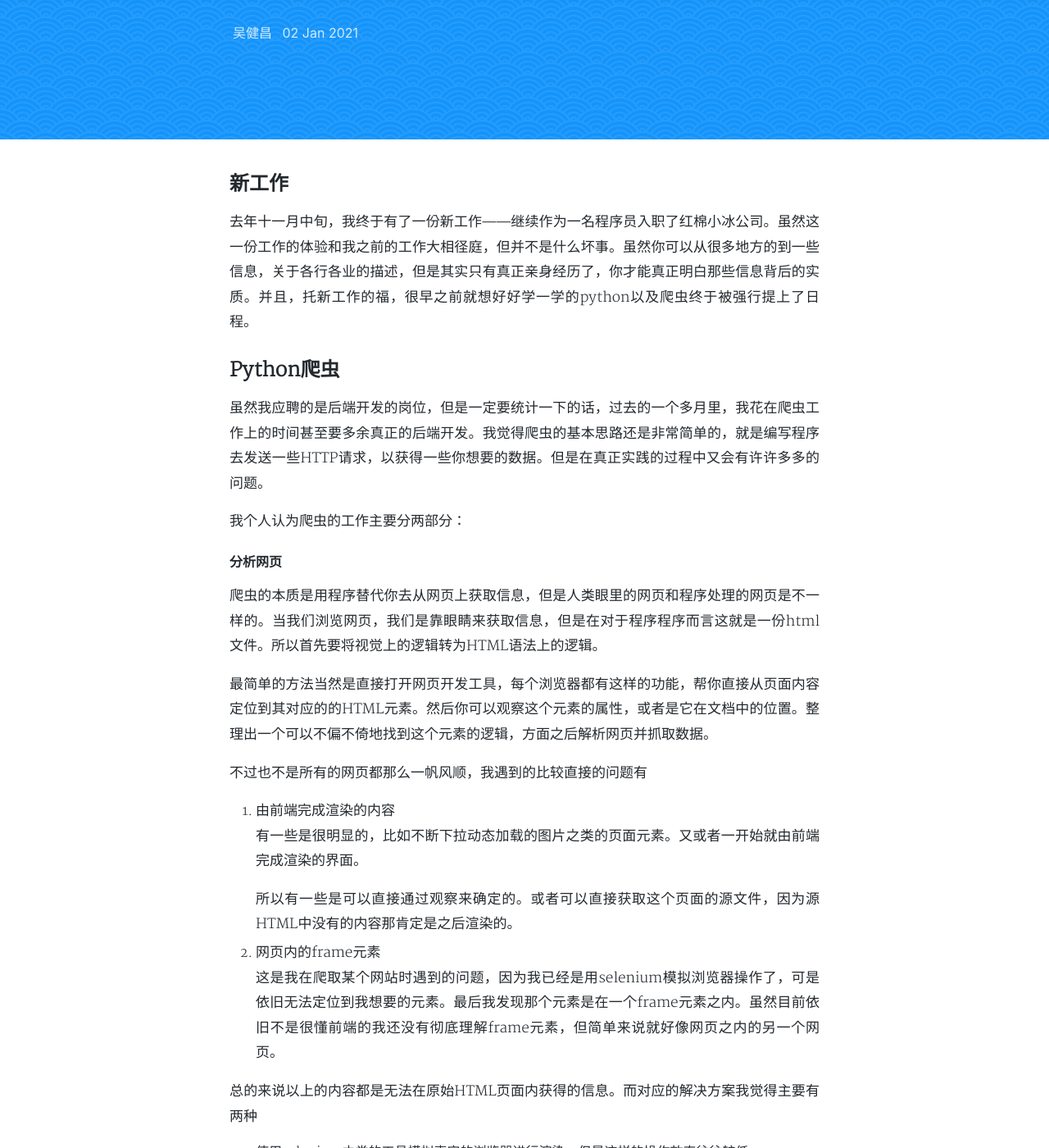
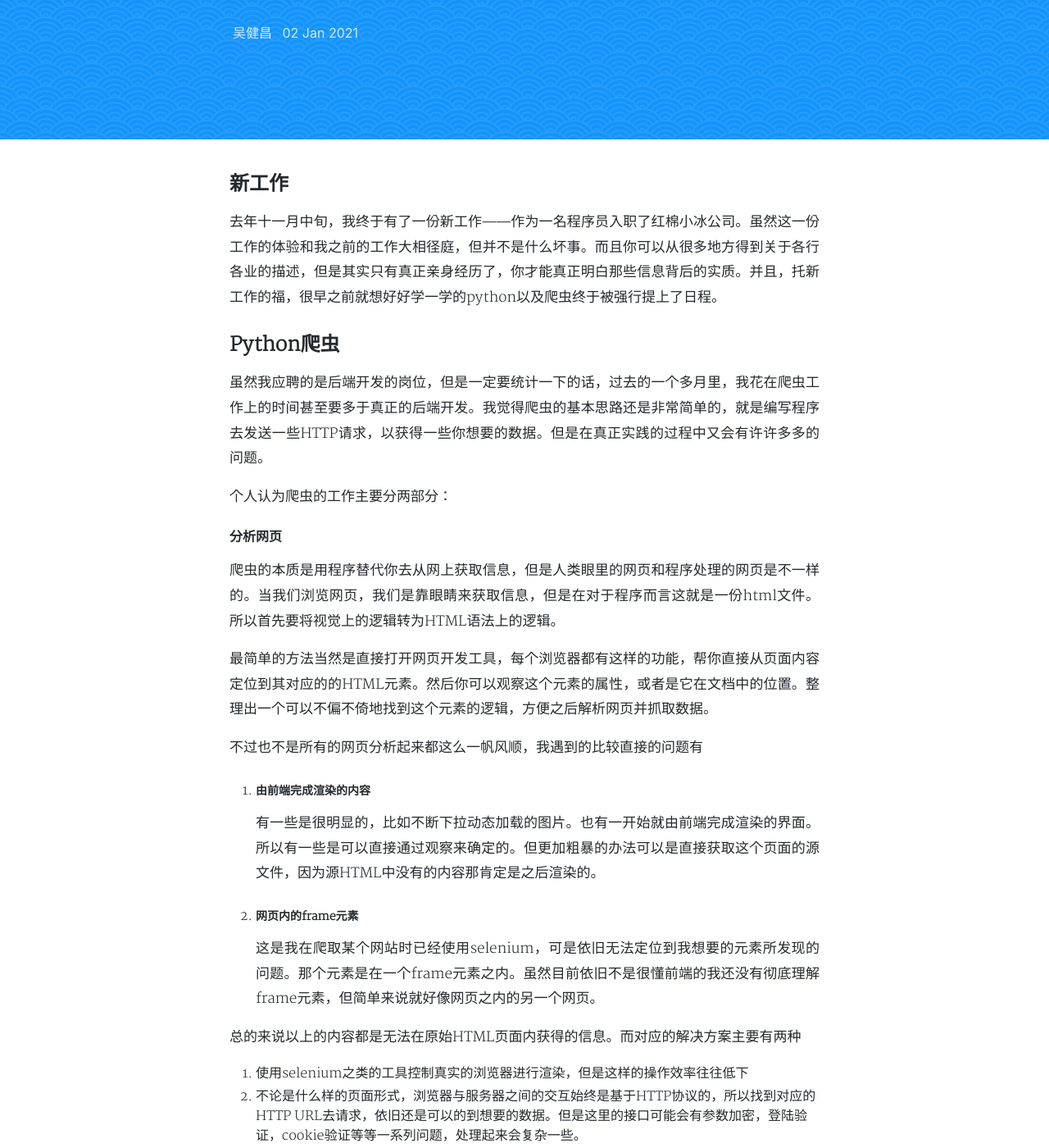
Before and after one commit to void-W/void-W.github.io, a Jekyll site: the page built from _posts/2020-01-02-python-spider.md, in a window 1280 px wide and 1400 px high, scrolled down 190 px. Shown: the whole window at 82% size. Built offline with Jekyll 4.4.1, drawn with Linux system fonts in a browser that asks for light colours; nearby versions of some CDN libraries; a style sheet for code colours, icons or effects is not loaded; some of the changed text lies outside the part shown.

Commit message:
fix error

```diff
--- a/_posts/2020-01-02-python-spider.md
+++ b/_posts/2020-01-02-python-spider.md
@@ -7,46 +7,44 @@
 
 ## 新工作
 
-去年十一月中旬，我终于有了一份新工作——继续作为一名程序员入职了红棉小冰公司。虽然这一份工作的体验和我之前的工作大相径庭，但并不是什么坏事。虽然你可以从很多地方的到一些信息，关于各行各业的描述，但是其实只有真正亲身经历了，你才能真正明白那些信息背后的实质。并且，托新工作的福，很早之前就想好好学一学的python以及爬虫终于被强行提上了日程。
+去年十一月中旬，我终于有了一份新工作——作为一名程序员入职了红棉小冰公司。虽然这一份工作的体验和我之前的工作大相径庭，但并不是什么坏事。而且你可以从很多地方得到关于各行各业的描述，但是其实只有真正亲身经历了，你才能真正明白那些信息背后的实质。并且，托新工作的福，很早之前就想好好学一学的python以及爬虫终于被强行提上了日程。
 
 ## Python爬虫
 
-虽然我应聘的是后端开发的岗位，但是一定要统计一下的话，过去的一个多月里，我花在爬虫工作上的时间甚至要多余真正的后端开发。我觉得爬虫的基本思路还是非常简单的，就是编写程序去发送一些HTTP请求，以获得一些你想要的数据。但是在真正实践的过程中又会有许许多多的问题。
+虽然我应聘的是后端开发的岗位，但是一定要统计一下的话，过去的一个多月里，我花在爬虫工作上的时间甚至要多于真正的后端开发。我觉得爬虫的基本思路还是非常简单的，就是编写程序去发送一些HTTP请求，以获得一些你想要的数据。但是在真正实践的过程中又会有许许多多的问题。
 
-我个人认为爬虫的工作主要分两部分：
+个人认为爬虫的工作主要分两部分：
 
 #### 分析网页
 
-爬虫的本质是用程序替代你去从网页上获取信息，但是人类眼里的网页和程序处理的网页是不一样的。当我们浏览网页，我们是靠眼睛来获取信息，但是在对于程序程序而言这就是一份html文件。所以首先要将视觉上的逻辑转为HTML语法上的逻辑。
+爬虫的本质是用程序替代你去从网上获取信息，但是人类眼里的网页和程序处理的网页是不一样的。当我们浏览网页，我们是靠眼睛来获取信息，但是在对于程序而言这就是一份html文件。所以首先要将视觉上的逻辑转为HTML语法上的逻辑。
 
-最简单的方法当然是直接打开网页开发工具，每个浏览器都有这样的功能，帮你直接从页面内容定位到其对应的的HTML元素。然后你可以观察这个元素的属性，或者是它在文档中的位置。整理出一个可以不偏不倚地找到这个元素的逻辑，方面之后解析网页并抓取数据。
+最简单的方法当然是直接打开网页开发工具，每个浏览器都有这样的功能，帮你直接从页面内容定位到其对应的的HTML元素。然后你可以观察这个元素的属性，或者是它在文档中的位置。整理出一个可以不偏不倚地找到这个元素的逻辑，方便之后解析网页并抓取数据。
 
-不过也不是所有的网页都那么一帆风顺，我遇到的比较直接的问题有
+不过也不是所有的网页分析起来都这么一帆风顺，我遇到的比较直接的问题有
 
-1. 由前端完成渲染的内容
+1. ##### 由前端完成渲染的内容
 
-   有一些是很明显的，比如不断下拉动态加载的图片之类的页面元素。又或者一开始就由前端完成渲染的界面。
+   有一些是很明显的，比如不断下拉动态加载的图片。也有一开始就由前端完成渲染的界面。所以有一些是可以直接通过观察来确定的。但更加粗暴的办法可以是直接获取这个页面的源文件，因为源HTML中没有的内容那肯定是之后渲染的。
 
-   所以有一些是可以直接通过观察来确定的。或者可以直接获取这个页面的源文件，因为源HTML中没有的内容那肯定是之后渲染的。
+2. ##### 网页内的frame元素
 
-2. 网页内的frame元素
+   这是我在爬取某个网站时已经使用selenium，可是依旧无法定位到我想要的元素所发现的问题。那个元素是在一个frame元素之内。虽然目前依旧不是很懂前端的我还没有彻底理解frame元素，但简单来说就好像网页之内的另一个网页。
 
-   这是我在爬取某个网站时遇到的问题，因为我已经是用selenium模拟浏览器操作了，可是依旧无法定位到我想要的元素。最后我发现那个元素是在一个frame元素之内。虽然目前依旧不是很懂前端的我还没有彻底理解frame元素，但简单来说就好像网页之内的另一个网页。
+总的来说以上的内容都是无法在原始HTML页面内获得的信息。而对应的解决方案主要有两种
 
-总的来说以上的内容都是无法在原始HTML页面内获得的信息。而对应的解决方案我觉得主要有两种
-
-1. 使用selenium之类的工具模拟真实的浏览器进行渲染，但是这样的操作效率往往较低
-2. 不论是什么样的页面形式，浏览器与服务器之间的交互始终是基于HTTP协议的，所以找到对应的HTTP请求，并且模拟。依旧还是可以的到想要的数据。但是这里可能会有参数加密，登陆验证，cookie验证等等一系列问题，处理起来会复杂一些。
+1. 使用selenium之类的工具控制真实的浏览器进行渲染，但是这样的操作效率往往低下
+2. 不论是什么样的页面形式，浏览器与服务器之间的交互始终是基于HTTP协议的，所以找到对应的HTTP URL去请求，依旧还是可以的到想要的数据。但是这里的接口可能会有参数加密，登陆验证，cookie验证等等一系列问题，处理起来会复杂一些。
 
 #### 模拟请求
 
-分析一通之后，我们需要编写程序来替代手工操作获取信息。在这里会遇到的比较大的问题应该就是如何避免被判定为爬虫了。因为既然有爬虫，各大网站肯定都有一定的反爬虫手段。这里要说起来就比较复杂了。但是最基本的思路应该是两条：
+分析一通之后，我们需要编写程序来替代手工操作获取信息。在这里会遇到的比较大的问题应该就是如何避免被判定为爬虫了。因为既然有爬虫，各大网站肯定都有一定的反爬虫手段。最基本的绕过反爬的方向有：
 
-1. 伪装自己，不要被发现
+1. ##### 伪装自己，不要被发现
 
    服务器会判定你为爬虫可能是基于很多理由，比如登陆频率，比如你的HTTP请求头不齐全，所以研究对方的逻辑，采取对应的办法。
 
-2. 即便被发现了，研究它的限制机制，想办法继续获取数据
+2. ##### 即便被发现了，研究它的限制机制，想办法继续获取数据
 
    使用这个方法一般是因为第一条路走不通，又或者是就是希望能够大批量的获取数据，所以不可避免可能会被发现。而网站可能会选择封你的IP或者账号，所以建立一个账号（cookie）池和IP池是常规的解决方案。
 
```
